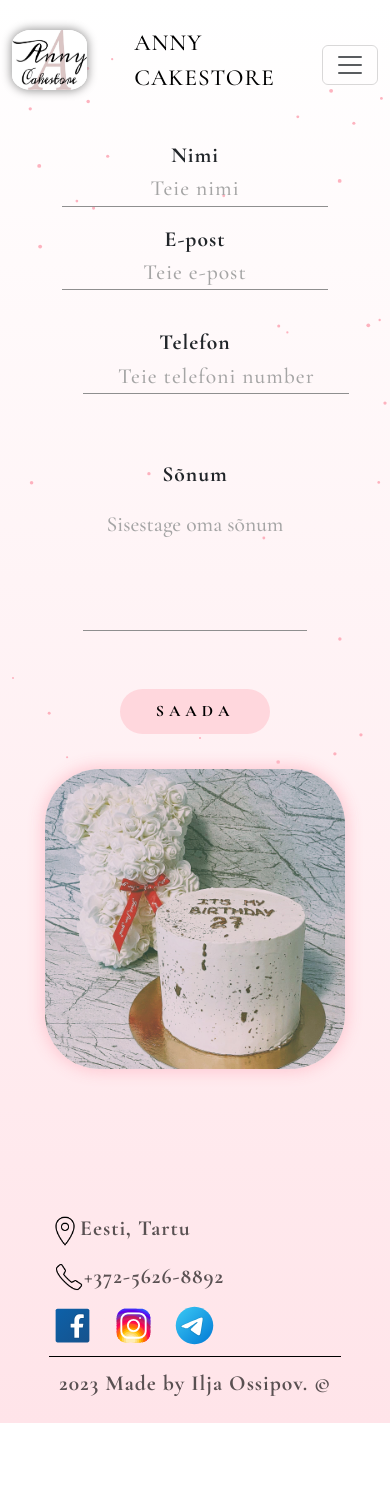
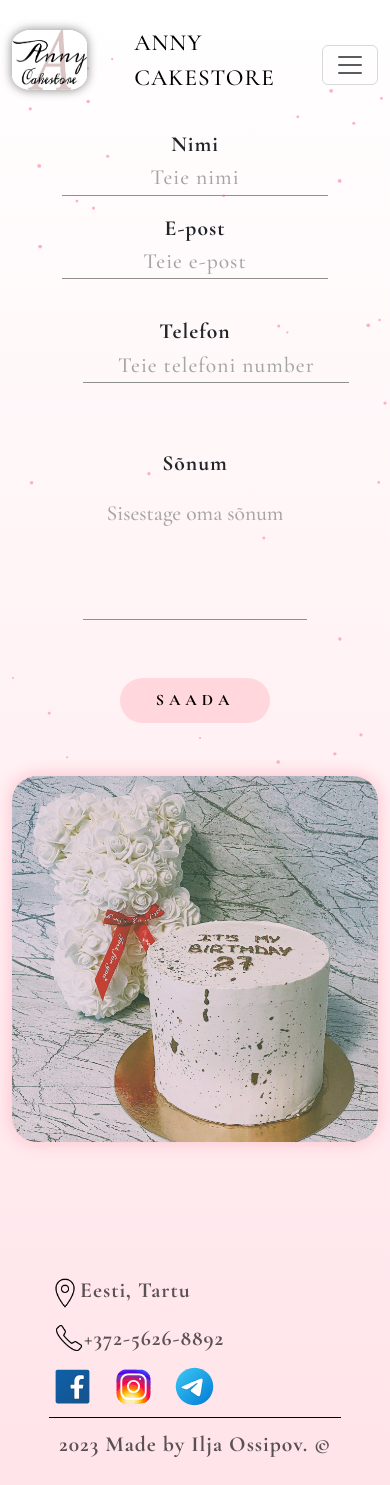
Before and after one commit to IlyaOsw/Cakestore, a React (Create React App) app: page /#/contact in a window 390 px wide. Before the commit the page ends 1423 px from the top, so only its background shows below. Built offline with nearby package versions, Linux system fonts and the light colour scheme.

Commit message:
Contact image fix

```diff
--- a/src/components/Contact/Contact.scss
+++ b/src/components/Contact/Contact.scss
@@ -76,7 +76,7 @@
     width: 500px;
     img {
       width: 100%;
-      border-radius: 55px;
+      border-radius: 25px;
       opacity: 0.9;
       box-shadow: 0px 0px 15px 3px rgb(254, 198, 208);
     }
@@ -85,9 +85,6 @@
     .contact-textarea textarea {
       width: 100%;
     }
-    .image {
-      width: 400px;
-    }
     .name-email-container {
       flex-direction: column;
       align-items: center;
@@ -95,7 +92,7 @@
   }
   @media (max-width: 575px) {
     .image {
-      width: 300px;
+      width: 100%;
     }
   }
 }
--- a/src/components/Contact/Contact.tsx
+++ b/src/components/Contact/Contact.tsx
@@ -96,7 +96,7 @@ const Contact: React.FC = () => {
             </div>
           </form>
         </div>
-        <div className="image mt-2 z-1">
+        <div className="image mt-5 z-1">
           <img
             src={process.env.PUBLIC_URL + `/images/ContactImage.jpg`}
             alt="Cake image"
```
